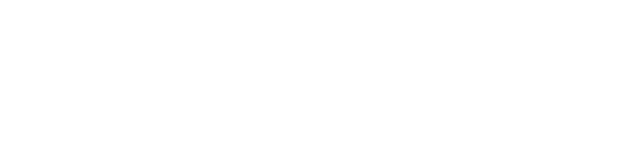
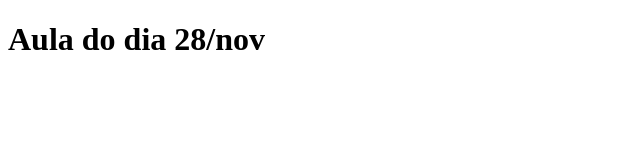
Before and after one commit to EdBergo/Aula_28_11_2023, a plain HTML site: page index.html in a window 1280 px wide. Shown: the whole page, without its empty margins (0-640 px from the left). Drawn offline with Linux system fonts and the light colour scheme.

Commit message:
Segundo commit da aula 28/nov

```diff
--- a/index.html
+++ b/index.html
@@ -6,6 +6,6 @@
     <title>Aula do dia 28/nov/2023</title>
 </head>
 <body>
-
+    <h1>Aula do dia 28/nov</h1>
 </body>
 </html>
```
